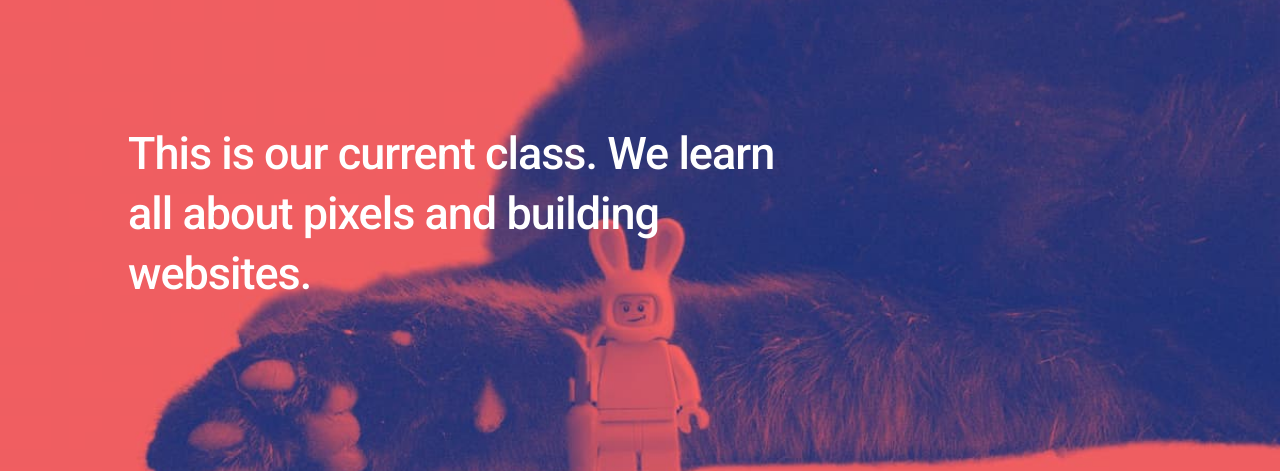
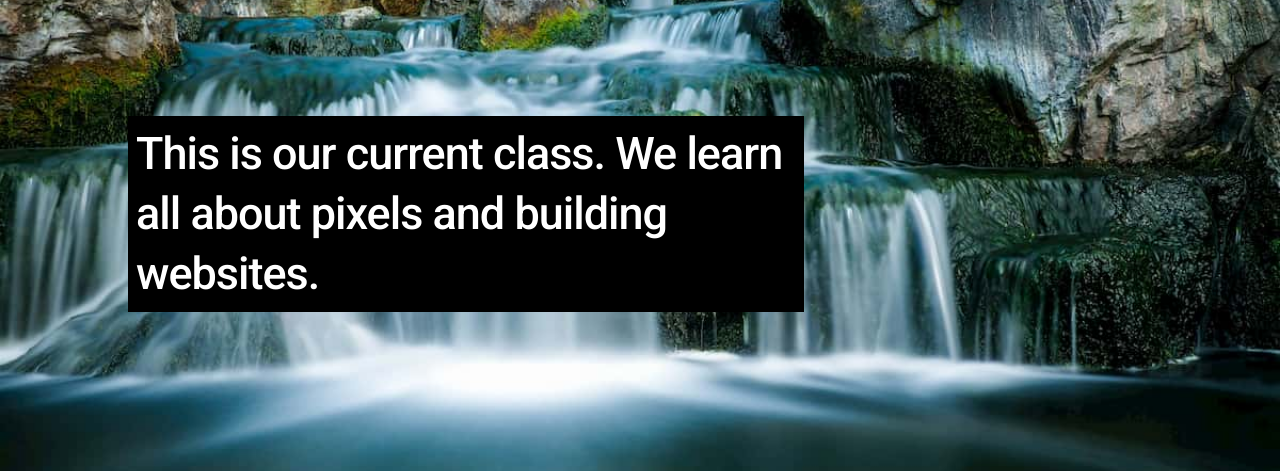
Before and after one commit to Immokalee/immokalee.github.io, a plain HTML site: page index.html in a window 1280 px wide. Shown: the part 182-653 px from the top of the page. Drawn offline with Linux system fonts and the light colour scheme.

Commit message:
Image geändert

```diff
--- a/assets/css/me.css
+++ b/assets/css/me.css
@@ -103,12 +103,16 @@ body.page-template-page-fullsingle-me {
   letter-spacing: -0.5px;
   color: #999999;
   color: #fff;
-  background-image: url("../../images/hur.jpg");
+  background-image: url("../../images/waterfall_kompr.jpg");
   background-position: center center;
   background-size: cover; }
   body.page-template-page-fullsingle-me p {
     margin-bottom: 28px;
-    color: #fff; }
+    color: #fff;
+    background: #000;
+    padding: 8px;
+   }
+
     @media (max-width: 800px) {
       body.page-template-page-fullsingle-me p {
         font-size: 32px;
```
Also changed, not shown: images/waterfall_kompr.jpg (added), waterfall_kompr.jpg (added), 1 other file.
